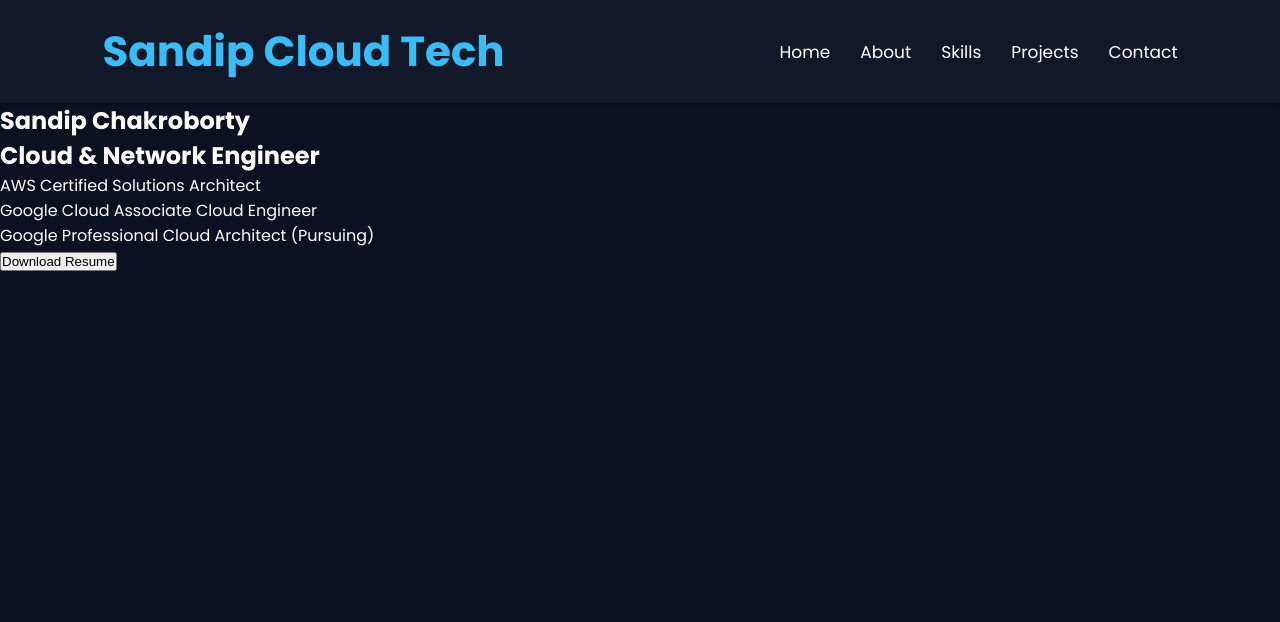
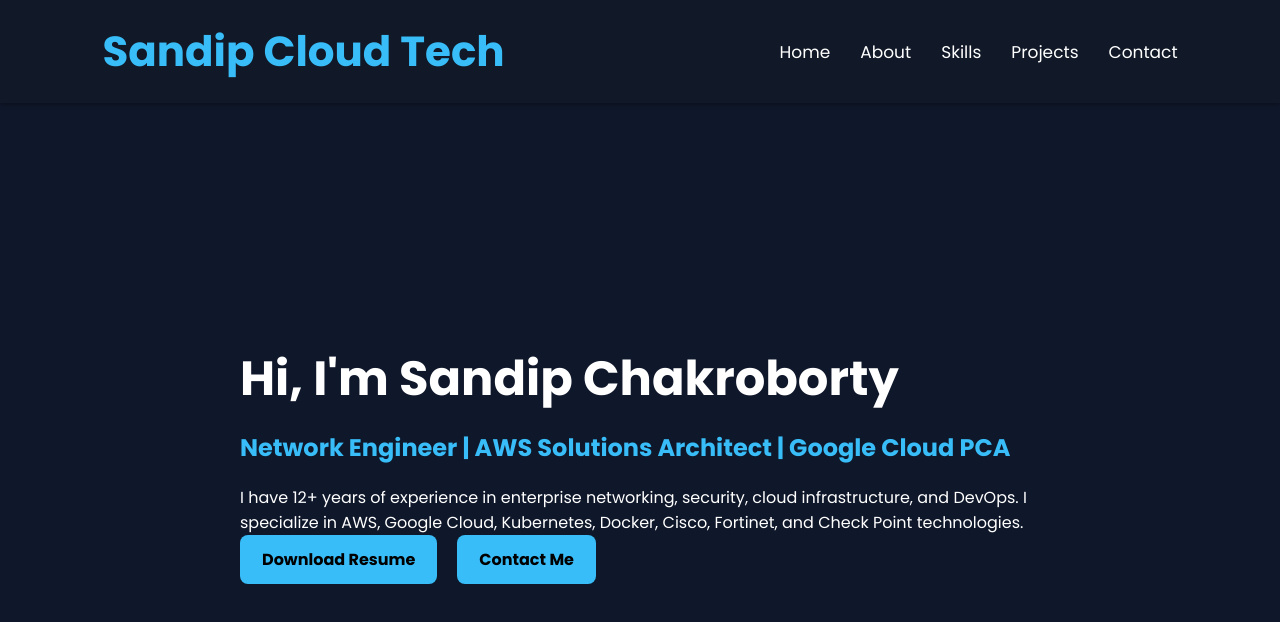
Before and after one commit to sandipicb/cloud-portfolio, a React (Vite) app: page / in a window 1280 px wide. Shown: the top 622 px of the page. Built offline with nearby package versions, Linux system fonts and the light colour scheme.

Commit message:
Add Hero section

```diff
--- a/src/App.jsx
+++ b/src/App.jsx
@@ -1,15 +1,13 @@
 import Navbar from "./components/Navbar";
 import Hero from "./components/Hero";
 
-function App() {
-  return (
-    <>
-      <Navbar />
-      <div>
+function App(){
+    return (
+        <>
+        <Navbar />
         <Hero />
-      </div>
-    </>
-  );
+        </>
+    );
 }
 
 export default App;
--- a/src/components/Hero.css
+++ b/src/components/Hero.css
@@ -0,0 +1,42 @@
+.hero {
+  min-height: 90vh;
+  display: flex;
+  align-items: center;
+  justify-content: center;
+  background: #0f172a;
+  color: white;
+  padding: 60px 10%;
+}
+
+.hero-content{
+    max-width: 800px;
+}
+
+.hero h1{
+    font-size: 3rem;
+    margin-bottom: 15px;
+}
+
+.hero h2{
+    color: #38bdf8;
+    margin-bottom: 20px;
+}
+
+.hero-buttons {
+    display: flex;
+    gap: 20px;
+}
+
+.hero-buttons a{
+    text-decoration: none;
+    background: #38bdf8;
+    color: black;
+    padding: 12px 22px;
+    border-radius: 8px;
+    font-weight: bold;
+    transition: 0.3s;
+}
+
+.hero-buttons a:hover{
+    background: white;
+}
--- a/src/components/Hero.jsx
+++ b/src/components/Hero.jsx
@@ -1,20 +1,31 @@
+import "./Hero.css";
+
 function Hero() {
-    return (
-        <section>
-            <h1>Sandip Chakroborty</h1>
+  return (
+    <section className="hero">
+      <div className="hero-content">
+        <h1>Hi, I'm Sandip Chakroborty</h1>
 
-            <h2>Cloud & Network Engineer</h2>
+        <h2>Network Engineer | AWS Solutions Architect | Google Cloud PCA</h2>
 
-            <p>AWS Certified Solutions Architect</p>
+        <p>
+          I have 12+ years of experience in enterprise networking, security,
+          cloud infrastructure, and DevOps. I specialize in AWS, Google Cloud,
+          Kubernetes, Docker, Cisco, Fortinet, and Check Point technologies.
+        </p>
 
-            <p>Google Cloud Associate Cloud Engineer</p>
+        <div className="hero-buttons">
+          <a href="/resume.pdf" target="_blank" rel="noreferrer">
+            Download Resume
+          </a>
 
-            <p>Google Professional Cloud Architect (Pursuing)</p>
-
-            <button>Download Resume</button>
-
-        </section>
-    );
+          <a href="#contact">
+            Contact Me
+          </a>
+        </div>
+      </div>
+    </section>
+  );
 }
 
 export default Hero;
```
